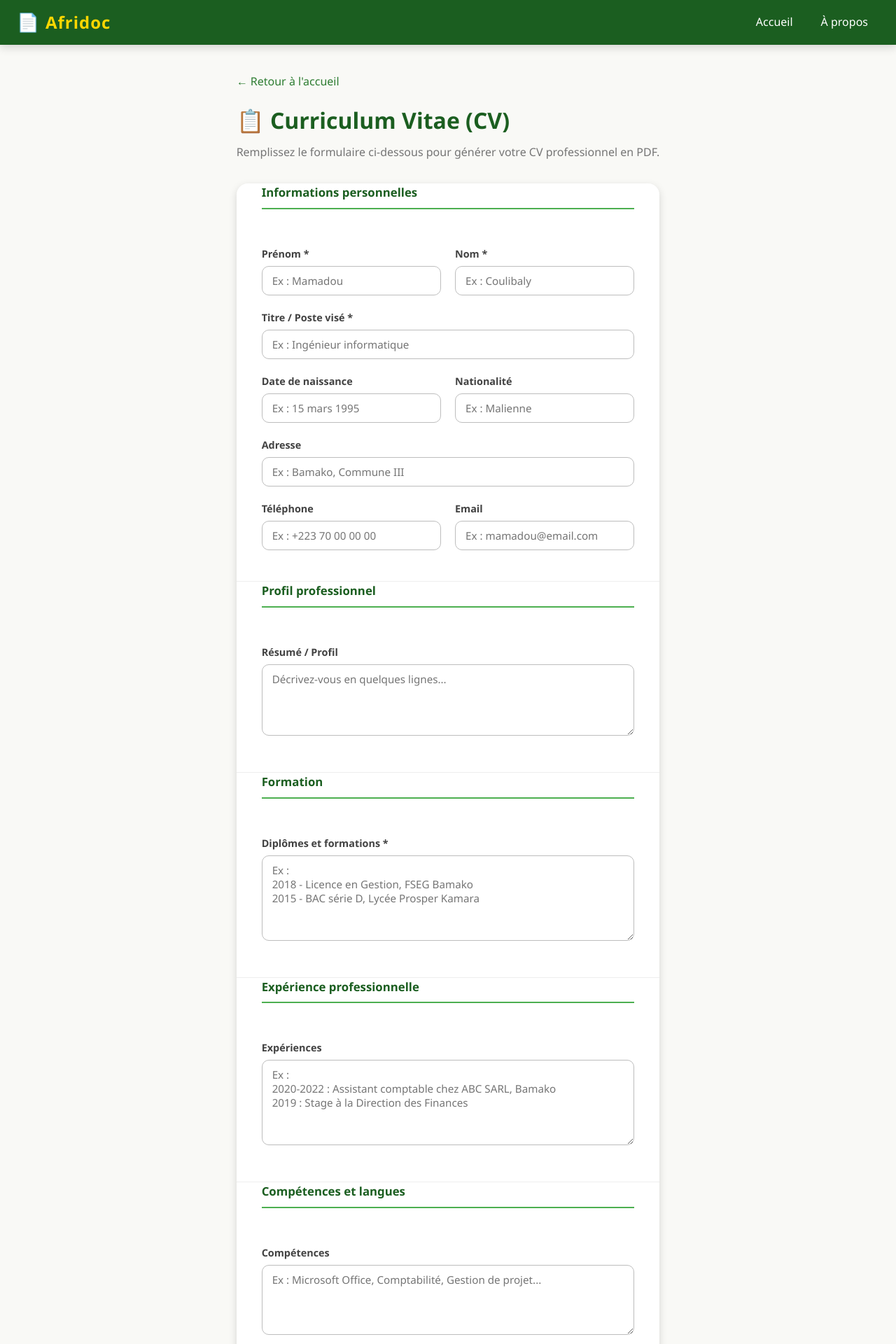
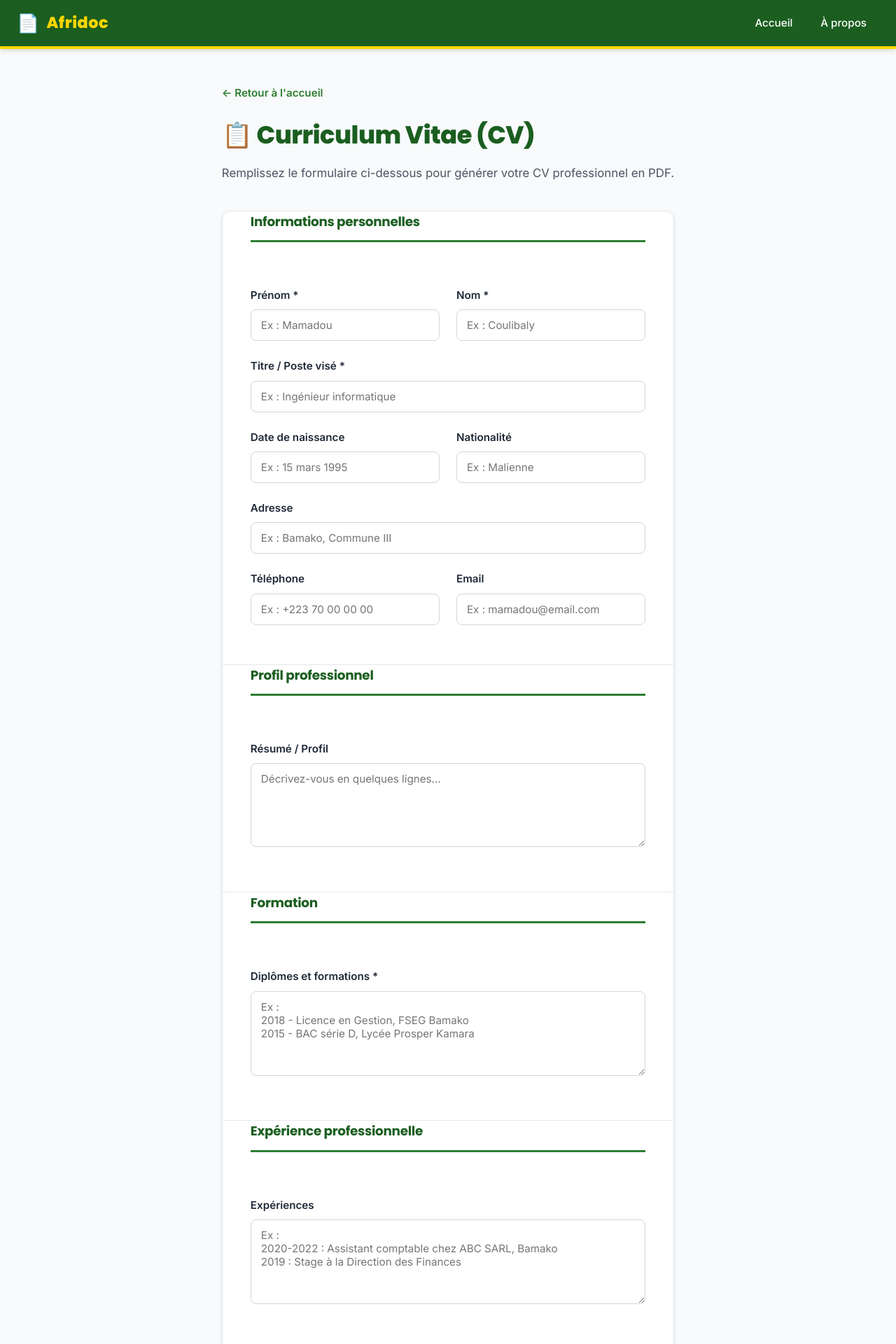
Before and after one commit to mahamadoubmaiga1-prog/Afridoc, a Node server app: page /documents/cv in a window 1280 px wide. Shown: the top 1920 px of the page at 70% size. Run offline with Node 20, Linux system fonts and the light colour scheme.

Commit message:
Modernize Afridoc with professional PDF templates and enhanced UI/UX

```diff
--- a/public/css/style.css
+++ b/public/css/style.css
@@ -1,7 +1,9 @@
 /* =========================================================
-   Afridoc — Global Styles
-   Colors inspired by Mali flag: green #2E7D32, yellow #FFD700, red #C62828
+   Afridoc — Global Styles (Modernized)
+   Colors inspired by Mali flag: green #1B5E20, yellow #FFD700, red #C62828
    ========================================================= */
+
+@import url('https://fonts.googleapis.com/css2?family=Inter:wght@400;500;600;700;800&family=Poppins:wght@600;700;800&display=swap');
 
 *, *::before, *::after {
   box-sizing: border-box;
@@ -10,35 +12,39 @@
 }
 
 :root {
-  --green:      #2E7D32;
-  --green-dark: #1B5E20;
-  --green-light:#4CAF50;
+  --green:      #1B5E20;
+  --green-light:#2E7D32;
+  --green-lighter: #4CAF50;
   --gold:       #FFD700;
   --gold-light: #FFF9C4;
   --red:        #C62828;
   --white:      #FFFFFF;
-  --off-white:  #F9F9F6;
-  --gray-50:    #FAFAFA;
-  --gray-100:   #F5F5F5;
-  --gray-200:   #EEEEEE;
-  --gray-400:   #BDBDBD;
-  --gray-600:   #757575;
-  --gray-800:   #424242;
-  --black:      #212121;
-  --shadow-sm:  0 1px 3px rgba(0,0,0,.12);
-  --shadow-md:  0 4px 12px rgba(0,0,0,.15);
-  --shadow-lg:  0 8px 24px rgba(0,0,0,.18);
-  --radius:     10px;
-  --radius-lg:  16px;
-  --transition: .2s ease;
-  --font-main:  'Segoe UI', 'Helvetica Neue', Arial, sans-serif;
+  --off-white:  #F8FAFB;
+  --gray-50:    #F9FAFB;
+  --gray-100:   #F3F4F6;
+  --gray-200:   #E5E7EB;
+  --gray-300:   #D1D5DB;
+  --gray-400:   #9CA3AF;
+  --gray-600:   #4B5563;
+  --gray-700:   #374151;
+  --gray-800:   #1F2937;
+  --gray-900:   #111827;
+  --shadow-sm:  0 1px 2px 0 rgba(0,0,0,.05);
+  --shadow-md:  0 4px 6px -1px rgba(0,0,0,.1), 0 2px 4px -1px rgba(0,0,0,.06);
+  --shadow-lg:  0 10px 15px -3px rgba(0,0,0,.1), 0 4px 6px -2px rgba(0,0,0,.05);
+  --shadow-xl:  0 20px 25px -5px rgba(0,0,0,.1), 0 10px 10px -5px rgba(0,0,0,.04);
+  --radius:     8px;
+  --radius-lg:  12px;
+  --transition: .3s cubic-bezier(0.4, 0, 0.2, 1);
+  --font-main:  'Inter', -apple-system, BlinkMacSystemFont, 'Segoe UI', sans-serif;
+  --font-display: 'Poppins', 'Inter', sans-serif;
 }
 
 html { scroll-behavior: smooth; }
 
 body {
   font-family: var(--font-main);
-  color: var(--black);
+  color: var(--gray-900);
   background: var(--off-white);
   line-height: 1.6;
   min-height: 100vh;
@@ -46,15 +52,15 @@ body {
   flex-direction: column;
 }
 
-a { color: var(--green); text-decoration: none; }
-a:hover { text-decoration: underline; }
+a { color: var(--green-light); text-decoration: none; transition: color var(--transition); }
+a:hover { color: var(--green); text-decoration: none; }
 
 main { flex: 1; }
 
 .container {
-  max-width: 1100px;
+  max-width: 1200px;
   margin: 0 auto;
-  padding: 0 20px;
+  padding: 0 24px;
 }
 
 /* ─── Navbar ─────────────────────────────────────────── */
@@ -62,24 +68,26 @@ main { flex: 1; }
   display: flex;
   align-items: center;
   justify-content: space-between;
-  background: var(--green-dark);
+  background: var(--green);
   padding: 0 24px;
-  height: 64px;
+  height: 70px;
   position: sticky;
   top: 0;
   z-index: 100;
   box-shadow: var(--shadow-md);
+  border-bottom: 4px solid var(--gold);
 }
 
 .navbar-brand {
   display: flex;
   align-items: center;
-  gap: 8px;
+  gap: 10px;
   color: var(--gold);
-  font-size: 1.5rem;
+  font-size: 1.4rem;
   font-weight: 800;
-  letter-spacing: 1px;
+  letter-spacing: 0.5px;
   text-decoration: none;
+  font-family: var(--font-display);
 }
 
 .brand-icon { font-size: 1.6rem; }
@@ -87,22 +95,23 @@ main { flex: 1; }
 .navbar-nav {
   display: flex;
   list-style: none;
-  gap: 8px;
+  gap: 4px;
 }
 
 .navbar-nav a {
   color: var(--white);
-  padding: 8px 16px;
+  padding: 10px 18px;
   border-radius: var(--radius);
   font-weight: 500;
-  transition: background var(--transition), color var(--transition);
+  font-size: 0.95rem;
+  transition: all var(--transition);
   text-decoration: none;
 }
 
 .navbar-nav a:hover {
   background: rgba(255,255,255,.15);
   color: var(--gold);
-  text-decoration: none;
+  transform: translateY(-2px);
 }
 
 .nav-toggle {
@@ -323,46 +363,81 @@ main { flex: 1; }
 
 .feature {
   text-align: center;
-  padding: 24px 16px;
+  padding: 32px 20px;
+  border-radius: var(--radius-lg);
+  background: rgba(255,255,255,.05);
+  border: 1px solid rgba(255,255,255,.1);
+  transition: all var(--transition);
 }
 
-.feature-icon { font-size: 2.5rem; display: block; margin-bottom: 12px; }
+.feature:hover {
+  background: rgba(255,255,255,.1);
+  transform: translateY(-4px);
+}
+
+.feature-icon {
+  font-size: 3rem;
+  display: block;
+  margin-bottom: 16px;
+  transition: transform var(--transition);
+}
+
+.feature:hover .feature-icon {
+  transform: scale(1.15);
+}
 
 .feature h3 {
-  font-size: 1.1rem;
+  font-size: 1.15rem;
   font-weight: 700;
-  margin-bottom: 8px;
+  margin-bottom: 10px;
   color: var(--gold);
+  font-family: var(--font-display);
 }
 
-.feature p { font-size: .9rem; opacity: .9; }
+.feature p {
+  font-size: .95rem;
+  opacity: .92;
+  line-height: 1.6;
+}
 
 /* ─── Form page ──────────────────────────────────────── */
 .form-page {
-  padding: 40px 20px 60px;
+  padding: 50px 20px 80px;
 }
 
 .form-header {
-  margin-bottom: 32px;
+  margin-bottom: 40px;
 }
 
 .back-link {
-  display: inline-block;
-  margin-bottom: 16px;
-  color: var(--green);
-  font-weight: 500;
+  display: inline-flex;
+  align-items: center;
+  margin-bottom: 20px;
+  color: var(--green-light);
+  font-weight: 600;
+  font-size: 0.95rem;
+  transition: all var(--transition);
 }
 
-.back-link:hover { color: var(--green-dark); text-decoration: none; }
+.back-link:hover {
+  color: var(--green);
+  transform: translateX(-4px);
+  text-decoration: none;
+}
 
 .form-header h1 {
-  font-size: 2rem;
+  font-size: 2.2rem;
   font-weight: 800;
-  color: var(--green-dark);
-  margin-bottom: 8px;
+  color: var(--green);
+  margin-bottom: 12px;
+  font-family: var(--font-display);
+  letter-spacing: -0.5px;
 }
 
-.form-header p { color: var(--gray-600); }
+.form-header p {
+  color: var(--gray-600);
+  font-size: 1.05rem;
+}
 
 /* ─── Form styles ────────────────────────────────────── */
 .doc-form {
@@ -370,237 +445,279 @@ main { flex: 1; }
   border-radius: var(--radius-lg);
   box-shadow: var(--shadow-md);
   overflow: hidden;
+  border: 1px solid var(--gray-200);
 }
 
 fieldset {
   border: none;
-  padding: 32px 36px 24px;
+  padding: 40px 40px 32px;
   border-bottom: 1px solid var(--gray-200);
 }
 
 fieldset:last-of-type { border-bottom: none; }
 
 legend {
-  font-size: 1.05rem;
+  font-size: 1.15rem;
   font-weight: 700;
-  color: var(--green-dark);
+  color: var(--green);
   padding: 0;
-  margin-bottom: 20px;
+  margin-bottom: 24px;
   display: block;
   width: 100%;
-  border-bottom: 2px solid var(--green-light);
-  padding-bottom: 8px;
+  padding-bottom: 12px;
+  border-bottom: 3px solid var(--green-light);
+  font-family: var(--font-display);
+  letter-spacing: -0.3px;
 }
 
 .form-row {
   display: grid;
   grid-template-columns: 1fr 1fr;
-  gap: 20px;
+  gap: 24px;
 }
 
 .form-group {
-  margin-bottom: 20px;
+  margin-bottom: 24px;
 }
 
 .form-group label {
   display: block;
   font-weight: 600;
-  font-size: .9rem;
+  font-size: .95rem;
   color: var(--gray-800);
-  margin-bottom: 6px;
+  margin-bottom: 8px;
+  transition: color var(--transition);
 }
 
 .form-group input,
 .form-group textarea,
 .form-group select {
   width: 100%;
-  padding: 10px 14px;
-  border: 1.5px solid var(--gray-400);
+  padding: 12px 14px;
+  border: 1.5px solid var(--gray-300);
   border-radius: var(--radius);
   font-family: var(--font-main);
   font-size: .95rem;
-  color: var(--black);
+  color: var(--gray-900);
   background: var(--white);
-  transition: border-color var(--transition), box-shadow var(--transition);
+  transition: all var(--transition);
 }
 
 .form-group input:focus,
 .form-group textarea:focus,
 .form-group select:focus {
   outline: none;
-  border-color: var(--green);
-  box-shadow: 0 0 0 3px rgba(46,125,50,.12);
+  border-color: var(--green-light);
+  box-shadow: 0 0 0 4px rgba(46,125,50,.1);
+  background: #fafafa;
 }
 
-.form-group textarea { resize: vertical; min-height: 100px; }
+.form-group textarea {
+  resize: vertical;
+  min-height: 120px;
+  font-family: var(--font-main);
+}
 
-.form-group input[type="number"] { max-width: 120px; }
+.form-group input[type="number"] { max-width: 140px; }
 
 .form-actions {
-  padding: 28px 36px;
+  padding: 32px 40px;
   background: var(--gray-50);
   text-align: center;
   border-top: 1px solid var(--gray-200);
+  display: flex;
+  gap: 16px;
+  justify-content: center;
+}
+
+.form-actions .btn {
+  flex: 0 1 auto;
 }
 
 /* ─── About page ─────────────────────────────────────── */
 .about-page {
-  padding: 60px 20px;
+  padding: 80px 20px;
 }
 
 .about-grid {
   display: grid;
   grid-template-columns: 2fr 1fr;
-  gap: 48px;
+  gap: 60px;
   align-items: start;
 }
 
 .about-text h2 {
-  font-size: 1.3rem;
+  font-size: 1.4rem;
   font-weight: 700;
-  color: var(--green-dark);
-  margin: 28px 0 12px;
+  color: var(--green);
+  margin: 32px 0 16px;
+  font-family: var(--font-display);
 }
 
 .about-text h2:first-child { margin-top: 0; }
 
 .about-text p {
-  color: var(--gray-800);
-  margin-bottom: 12px;
+  color: var(--gray-700);
+  margin-bottom: 14px;
   line-height: 1.7;
+  font-size: 1rem;
 }
 
 .about-list {
   list-style: none;
   display: grid;
   grid-template-columns: 1fr 1fr;
-  gap: 8px;
-  margin-bottom: 20px;
+  gap: 10px;
+  margin-bottom: 24px;
 }
 
 .about-list li {
-  background: var(--gray-100);
-  padding: 10px 14px;
+  background: var(--gray-50);
+  padding: 12px 16px;
   border-radius: var(--radius);
   font-size: .95rem;
+  border-left: 3px solid var(--green-light);
+  transition: all var(--transition);
 }
 
-.about-cta { margin-top: 32px; }
+.about-list li:hover {
+  background: var(--gray-100);
+  transform: translateX(4px);
+}
+
+.about-cta { margin-top: 40px; }
 
 .about-sidebar {
   display: flex;
   flex-direction: column;
-  gap: 20px;
+  gap: 24px;
 }
 
 .stat-card {
   background: var(--white);
   border: 2px solid var(--gray-200);
   border-radius: var(--radius-lg);
-  padding: 24px;
+  padding: 32px;
   text-align: center;
   box-shadow: var(--shadow-sm);
+  transition: all var(--transition);
 }
 
-.stat-icon { font-size: 2.5rem; margin-bottom: 8px; }
+.stat-card:hover {
+  border-color: var(--green-light);
+  box-shadow: var(--shadow-md);
+}
+
+.stat-icon { font-size: 2.8rem; margin-bottom: 12px; }
 
 .stat-num {
-  font-size: 2rem;
+  font-size: 2.4rem;
   font-weight: 800;
-  color: var(--green);
-  margin-bottom: 4px;
+  color: var(--green-light);
+  margin-bottom: 6px;
+  font-family: var(--font-display);
 }
 
-.stat-label { font-size: .85rem; color: var(--gray-600); }
+.stat-label {
+  font-size: .9rem;
+  color: var(--gray-600);
+  font-weight: 500;
+}
 
 /* ─── Error page ─────────────────────────────────────── */
 .error-page {
-  padding: 80px 20px;
+  padding: 100px 20px;
   display: flex;
   justify-content: center;
 }
 
 .error-content {
   text-align: center;
-  max-width: 480px;
+  max-width: 500px;
 }
 
-.error-icon { font-size: 5rem; margin-bottom: 16px; }
+.error-icon { font-size: 5rem; margin-bottom: 20px; }
 
 .error-content h1 {
-  font-size: 4rem;
+  font-size: 3.5rem;
   font-weight: 800;
-  color: var(--green);
-  margin-bottom: 8px;
+  color: var(--red);
+  margin-bottom: 12px;
+  font-family: var(--font-display);
 }
 
 .error-content h2 {
   font-size: 1.4rem;
   color: var(--gray-800);
-  margin-bottom: 12px;
+  margin-bottom: 16px;
 }
 
 .error-content p {
   color: var(--gray-600);
-  margin-bottom: 28px;
+  margin-bottom: 32px;
+  line-height: 1.7;
 }
 
 /* ─── Footer ──────────────────────────────────────────── */
 .footer {
-  background: var(--green-dark);
+  background: var(--green);
   color: var(--white);
-  padding: 32px 20px;
+  padding: 40px 20px;
   text-align: center;
   margin-top: auto;
+  border-top: 4px solid var(--gold);
 }
 
 .footer-brand {
-  font-size: 1.2rem;
-  margin-bottom: 8px;
+  font-size: 1.3rem;
+  margin-bottom: 12px;
+  font-weight: 800;
+  font-family: var(--font-display);
+  letter-spacing: -0.3px;
 }
 
 .footer p {
-  font-size: .9rem;
-  opacity: .8;
-  margin-bottom: 6px;
+  font-size: .95rem;
+  opacity: .85;
+  margin-bottom: 8px;
   line-height: 1.6;
 }
 
 .footer-copy {
-  font-size: .8rem;
-  opacity: .6;
-  margin-top: 12px;
+  font-size: .85rem;
+  opacity: .7;
+  margin-top: 16px;
 }
 
 /* ─── Responsive ─────────────────────────────────────── */
-@media (max-width: 900px) {
+@media (max-width: 1000px) {
   .features-grid { grid-template-columns: repeat(2, 1fr); }
   .about-grid { grid-template-columns: 1fr; }
   .about-sidebar { flex-direction: row; flex-wrap: wrap; }
   .stat-card { flex: 1; min-width: 140px; }
 }
 
-@media (max-width: 700px) {
+@media (max-width: 750px) {
   .hero {
     flex-direction: column;
-    padding: 48px 24px;
-    gap: 32px;
+    padding: 60px 24px;
+    gap: 40px;
     text-align: center;
   }
 
-  .hero-title { font-size: 2rem; }
-  .hero-icon { font-size: 5rem; }
+  .hero-title { font-size: 2.2rem; }
+  .hero-icon { font-size: 6rem; }
 
   .steps { grid-template-columns: 1fr; }
 
-  .features-grid { grid-template-columns: repeat(2, 1fr); }
+  .features-grid { grid-template-columns: 1fr; }
 
   .doc-grid { grid-template-columns: repeat(2, 1fr); }
 
   .form-row { grid-template-columns: 1fr; }
 
-  fieldset { padding: 24px 20px 16px; }
-  .form-actions { padding: 20px; }
+  fieldset { padding: 28px 24px 20px; }
+  .form-actions { padding: 24px; flex-direction: column; }
 
   .about-list { grid-template-columns: 1fr; }
 
--- a/public/js/main.js
+++ b/public/js/main.js
@@ -19,25 +19,84 @@
   });
 })();
 
-// Form submission feedback
+// Form submission feedback with better UX
 (function () {
   const forms = document.querySelectorAll('.doc-form');
   forms.forEach(function (form) {
-    form.addEventListener('submit', function () {
+    // Store original button text
+    const submitBtn = form.querySelector('button[type="submit"]');
+    if (submitBtn) {
+      submitBtn.setAttribute('data-original', submitBtn.textContent.trim());
+    }
+
+    form.addEventListener('submit', function (e) {
       const btn = form.querySelector('button[type="submit"]');
       if (!btn) return;
+
+      // Disable button and show loading state
       btn.disabled = true;
+      btn.classList.add('btn-loading');
       btn.textContent = '⏳ Génération en cours…';
-      // Re-enable after 10s in case of issue
+
+      // Re-enable after 15s in case of issue
       setTimeout(function () {
         btn.disabled = false;
+        btn.classList.remove('btn-loading');
         btn.textContent = btn.getAttribute('data-original') || '📥 Générer en PDF';
-      }, 10000);
+      }, 15000);
     });
   });
+})();
 
-  // Store original button text
-  document.querySelectorAll('.doc-form button[type="submit"]').forEach(function (btn) {
-    btn.setAttribute('data-original', btn.textContent.trim());
+// Form field validation and feedback
+(function () {
+  const formFields = document.querySelectorAll('.form-group input, .form-group textarea, .form-group select');
+
+  formFields.forEach(function (field) {
+    // Add visual feedback on focus
+    field.addEventListener('focus', function () {
+      this.parentElement.classList.add('focused');
+    });
+
+    field.addEventListener('blur', function () {
+      this.parentElement.classList.remove('focused');
+
+      // Simple validation
+      if (this.hasAttribute('required') && !this.value.trim()) {
+        this.parentElement.classList.add('has-error');
+      } else {
+        this.parentElement.classList.remove('has-error');
+      }
+    });
+
+    // Remove error state when user starts typing
+    field.addEventListener('input', function () {
+      if (this.value.trim()) {
+        this.parentElement.classList.remove('has-error');
+      }
+    });
   });
 })();
+
+// Add loading button styles
+(function () {
+  const style = document.createElement('style');
+  style.textContent = `
+    .btn-loading {
+      opacity: 0.7;
+      position: relative;
+    }
+
+    .form-group.has-error input,
+    .form-group.has-error textarea,
+    .form-group.has-error select {
+      border-color: #C62828 !important;
+      background-color: rgba(198, 40, 40, 0.05) !important;
+    }
+
+    .form-group.focused label {
+      color: #1B5E20;
+    }
+  `;
+  document.head.appendChild(style);
+})();
--- a/routes/documents.js
+++ b/routes/documents.js
@@ -13,7 +13,7 @@ function sanitize(value) {
 }
 
 function startPDF(res, filename) {
-  const doc = new PDFDocument({ margin: 50, size: 'A4' });
+  const doc = new PDFDocument({ margin: 48, size: 'A4' });
   res.setHeader('Content-Type', 'application/pdf');
   res.setHeader('Content-Disposition', `attachment; filename="${filename}"`);
   doc.pipe(res);
@@ -21,70 +21,112 @@ function startPDF(res, filename) {
 }
 
 function pdfHeader(doc, title) {
+  // Professional header with gradient effect (simulated with multiple elements)
+  const pageWidth = doc.page.width;
+
+  // Main header background - darker green
   doc
-    .rect(0, 0, doc.page.width, 80)
-    .fill('#2E7D32');
+    .rect(0, 0, pageWidth, 100)
+    .fill('#1B5E20');
+
+  // Accent bar
+  doc
+    .rect(0, 95, pageWidth, 5)
+    .fill('#FFD700');
+
+  // Brand text - centered and prominent
   doc
     .fillColor('#FFD700')
-    .fontSize(22)
+    .fontSize(28)
     .font('Helvetica-Bold')
-    .text('AFRIDOC', 50, 20, { align: 'center' });
+    .text('AFRIDOC', 48, 18, { align: 'center' });
+
+  // Tagline
   doc
     .fillColor('#FFFFFF')
-    .fontSize(12)
+    .fontSize(11)
     .font('Helvetica')
-    .text('Génération de Documents Administratifs', 50, 48, { align: 'center' });
-  doc.moveDown(3);
+    .text('Génération Professionnelle de Documents Administratifs', 48, 52, { align: 'center' });
+
+  // Document title
+  doc.moveDown(2.5);
   doc
-    .fillColor('#2E7D32')
-    .fontSize(18)
+    .fillColor('#1B5E20')
+    .fontSize(16)
     .font('Helvetica-Bold')
-    .text(title, { align: 'center', underline: true });
-  doc.moveDown(1);
-  doc.fillColor('#222222').font('Helvetica').fontSize(11);
+    .text(title, { align: 'center' });
+
+  // Separator line
+  doc
+    .moveTo(48, doc.y + 8)
+    .lineTo(pageWidth - 48, doc.y + 8)
+    .strokeColor('#FFD700')
+    .lineWidth(2)
+    .stroke();
+
+  doc.moveDown(1.5);
+  doc.fillColor('#333333').font('Helvetica').fontSize(10);
 }
 
 function pdfFooter(doc) {
-  const bottom = doc.page.height - 40;
+  const bottom = doc.page.height - 50;
+
+  // Separator line
   doc
-    .moveTo(50, bottom)
-    .lineTo(doc.page.width - 50, bottom)
-    .strokeColor('#2E7D32')
+    .moveTo(48, bottom)
+    .lineTo(doc.page.width - 48, bottom)
+    .strokeColor('#FFD700')
+    .lineWidth(1)
     .stroke();
+
+  // Footer text
   doc
-    .fillColor('#888888')
+    .fillColor('#666666')
     .fontSize(9)
-    .text('Document généré par Afridoc — afridoc.ml', 50, bottom + 6, {
+    .font('Helvetica')
+    .text('Généré par Afridoc — Document Administratif Professionnel', 48, bottom + 10, {
+      align: 'center',
+    });
+
+  // Date generated
+  doc
+    .fillColor('#999999')
+    .fontSize(8)
+    .text(`Generated on ${new Date().toLocaleDateString('fr-FR')}`, 48, bottom + 22, {
       align: 'center',
     });
 }
 
 function field(doc, label, value) {
   doc
-    .fillColor('#2E7D32')
+    .fillColor('#1B5E20')
     .font('Helvetica-Bold')
-    .fontSize(11)
-    .text(`${label} : `, { continued: true });
+    .fontSize(10)
+    .text(`${label}: `, { continued: true });
+
   doc
-    .fillColor('#222222')
+    .fillColor('#333333')
     .font('Helvetica')
-    .text(value || '—');
+    .text(value || '_____________________________');
 }
 
 function sectionTitle(doc, title) {
-  doc.moveDown(0.5);
+  doc.moveDown(0.8);
+
+  // Background color for section title
   doc
-    .fillColor('#2E7D32')
-    .fontSize(13)
+    .rect(48, doc.y, doc.page.width - 96, 22)
+    .fill('#F5F5F5');
+
+  // Title text
+  doc
+    .fillColor('#1B5E20')
+    .fontSize(12)
     .font('Helvetica-Bold')
-    .text(title.toUpperCase());
-  doc
-    .moveTo(50, doc.y)
-    .lineTo(doc.page.width - 50, doc.y)
-    .strokeColor('#2E7D32')
-    .stroke();
-  doc.moveDown(0.4);
-  doc.fillColor('#222222').font('Helvetica').fontSize(11);
+    .text(title.toUpperCase(), 50, doc.y + 5, { width: doc.page.width - 100 });
+
+  doc.moveDown(1.2);
+  doc.fillColor('#333333').font('Helvetica').fontSize(10);
 }
 
 // ── GET routes (forms) ────────────────────────────────────────────────────
```
Also changed, not shown: other parts of public/css/style.css (+102 -65 lines).
